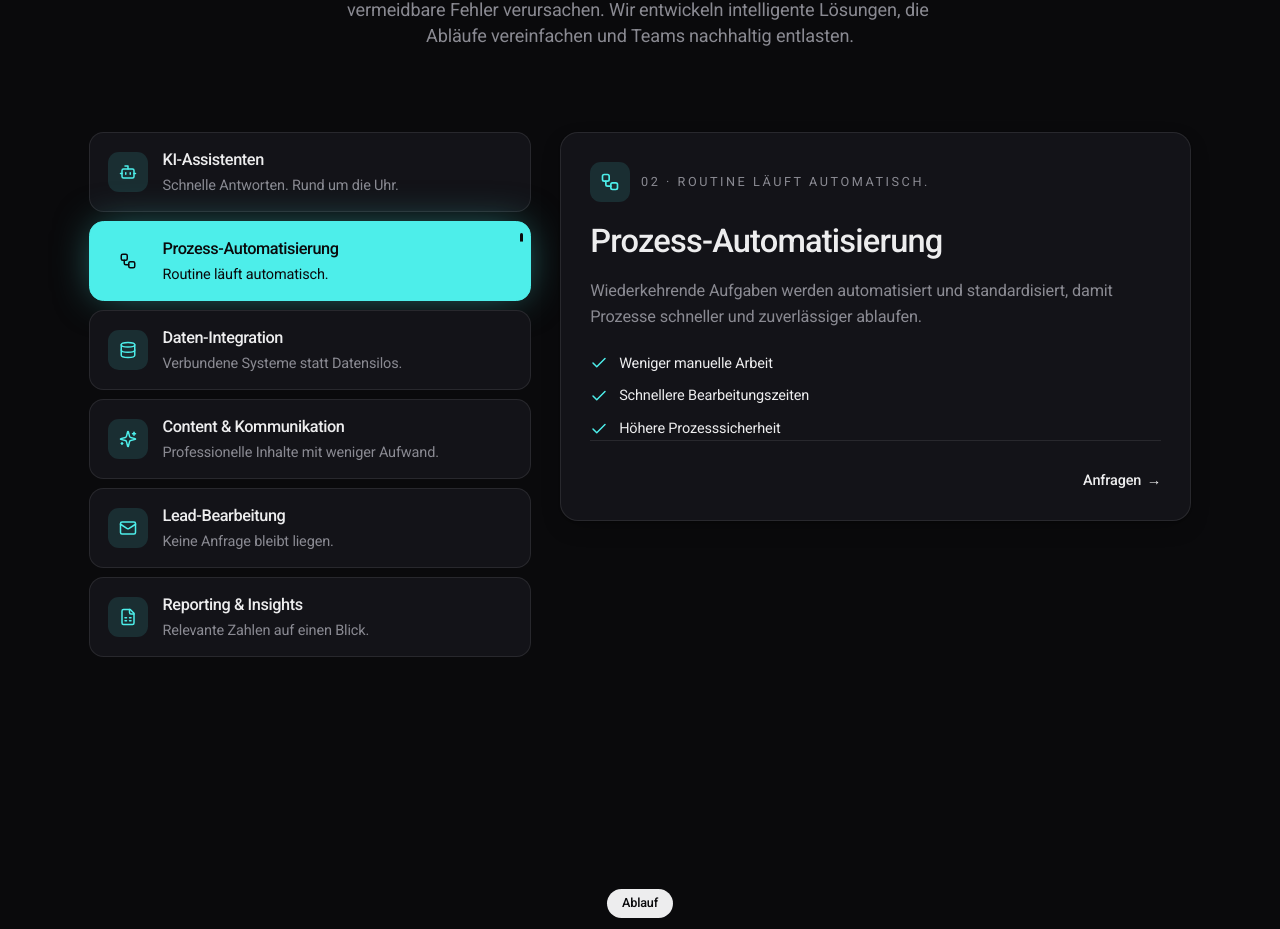
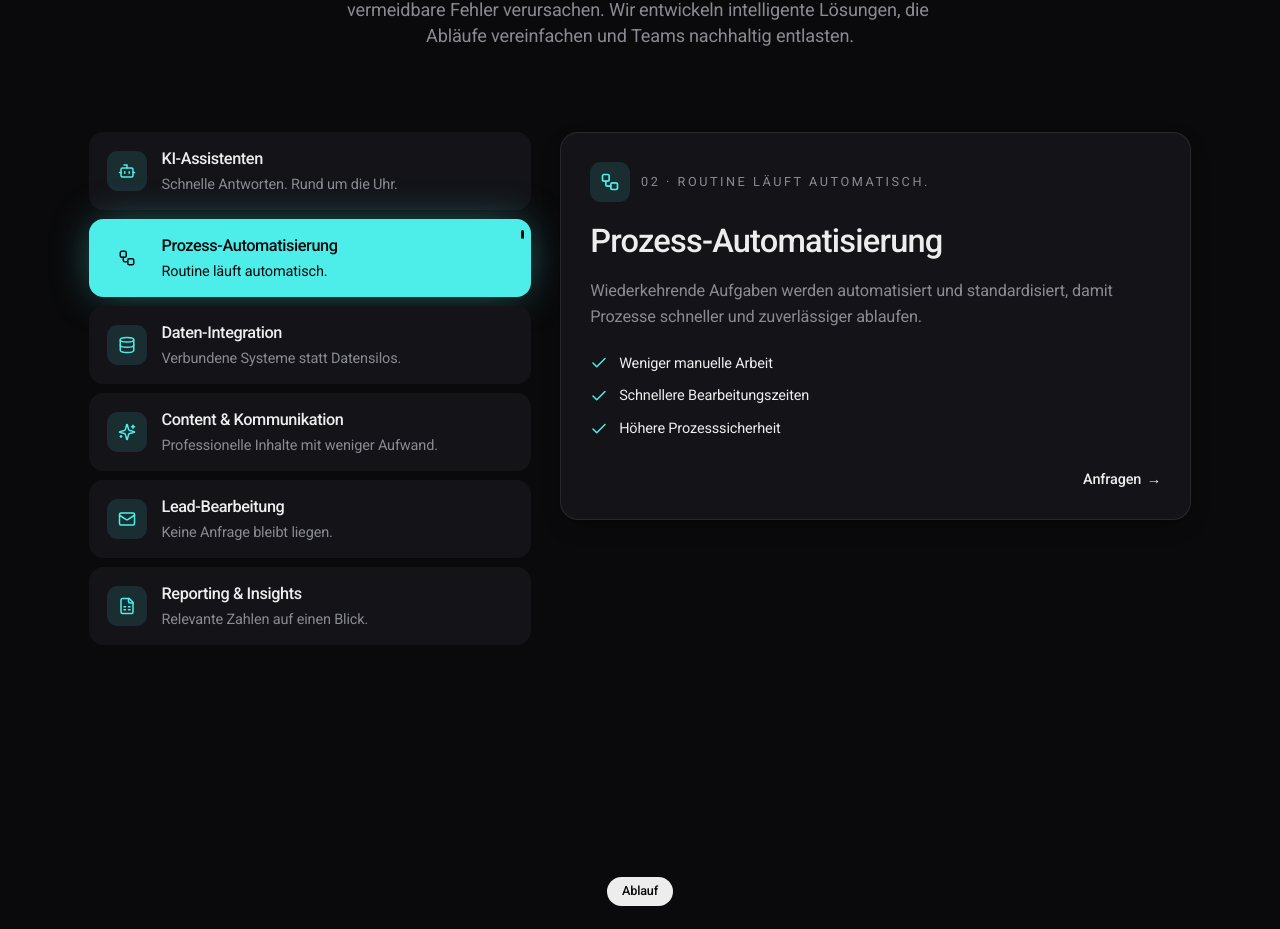
Before and after one commit to Ali-Alizadeh-dev/vektorflowz, a Next.js app: page / in a window 1280 px wide. Shown: the part 1919-2848 px from the top of the page. Built offline with nearby package versions, Linux system fonts and the light colour scheme.

Commit message:
renoved border

```diff
--- a/components/Leistungen.tsx
+++ b/components/Leistungen.tsx
@@ -204,7 +204,7 @@ export default function Leistungen() {
                   <button
                     onClick={() => setActiveIdx(i)}
                     aria-pressed={isActive}
-                    className={`relative w-full text-left rounded-2xl border pl-5 pr-7 py-4 flex items-center gap-4 transition-all duration-300 overflow-hidden ${
+                    className={`relative w-full text-left rounded-2xl  pl-5 pr-7 py-4 flex items-center gap-4 transition-all duration-300 overflow-hidden ${
                       isActive
                         ? "bg-accent text-bg border-accent shadow-accent-glow"
                         : "bg-surface border-line hover:border-fg/20 hover:bg-fg/[0.03]"
@@ -294,7 +294,7 @@ export default function Leistungen() {
 
               <div
                 data-panel-anim
-                className="mt-auto pt-8 border-t border-line flex items-center justify-end"
+                className="mt-auto pt-8 border-none flex items-center justify-end"
               >
                 <a
                   href="#kontakt"
```
